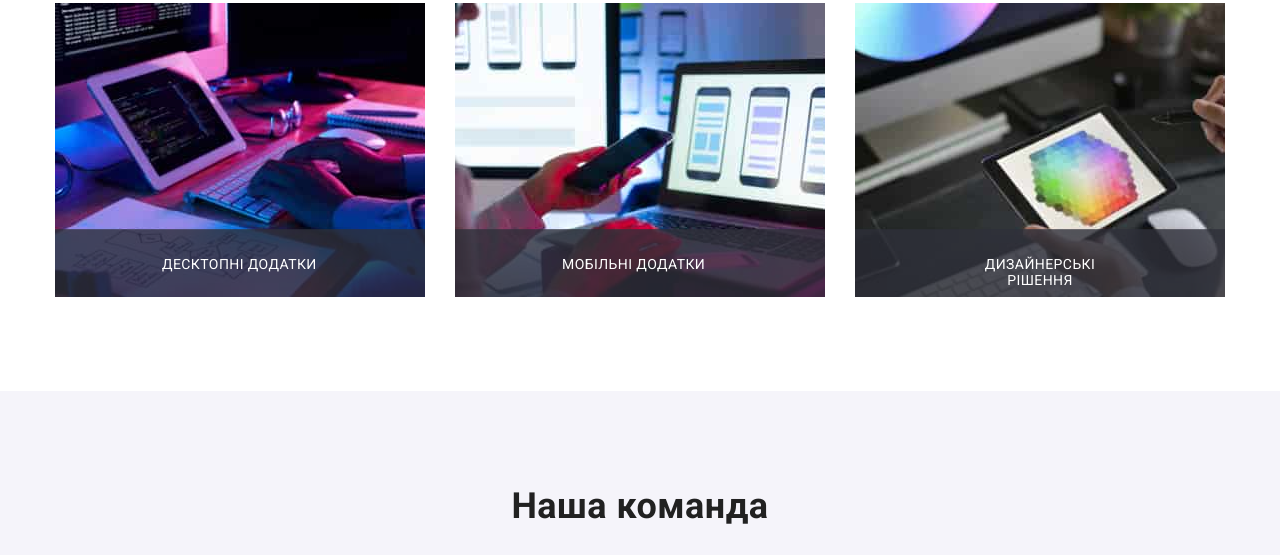
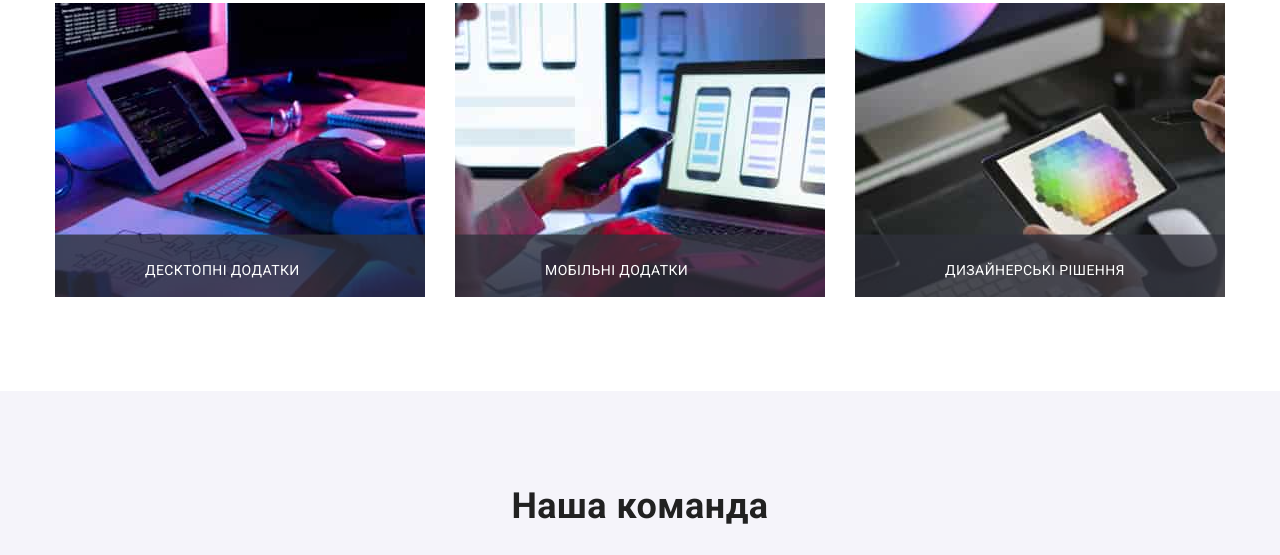
Before and after one commit to YuliiaSliepchenko/goit-markup-hw-05, a plain HTML site: page index.html in a window 1280 px wide. Shown: the part 1210-1765 px from the top of the page. Drawn offline with Linux system fonts and the light colour scheme.

Commit message:
18.17action

```diff
--- a/css/styles.css
+++ b/css/styles.css
@@ -794,22 +794,24 @@ button {
 
 .discrip-photo__action{
   position: absolute;
-  top: 30%;
+  top: 55%;
   left: 0;
   transform: translateY(100%);
-  height: 47%;
+  height: 24%;
   width: 100%;
   display: flex;
   /* opacity: 0; */
   font-size: 14px;
-line-height: 16px;
-text-align: center;
-letter-spacing: 0.03em;
-text-transform: uppercase;
+  line-height: 16px;
+
+  letter-spacing: 0.03em;
+  text-transform: uppercase;
   line-height: 1.1428;
   background: rgba(47, 48, 58, 0.8);
   color: var(--primary-white-color);
-  padding: 27px 107px;
+
+  text-align: center;
+  padding: 27px 90px;
   overflow: auto;
   transition: transform 250ms cubic-bezier(0.4,0,0.2,1);
 }
```
